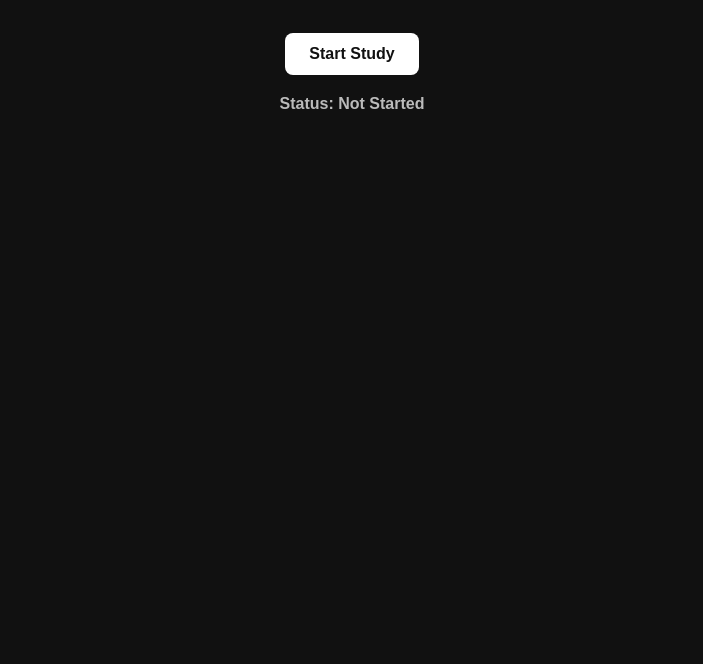
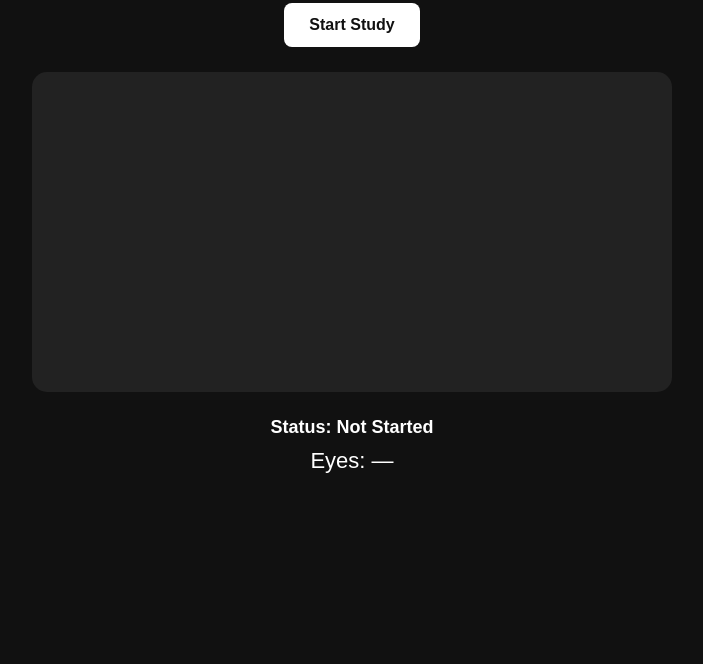
Before and after one commit to 5hyvansh/study-eye-tracking, a plain HTML site: page index.html in a window 1280 px wide. Shown: the part 136-800 px from the top of the page, without its empty margins (288-991 px from the left). Drawn offline with Linux system fonts and the light colour scheme.

Commit message:
Refactor HTML structure and update styles

```diff
--- a/index.html
+++ b/index.html
@@ -3,12 +3,13 @@
 <head>
   <meta charset="UTF-8">
   <meta name="viewport" content="width=device-width, initial-scale=1.0">
+
   <title>Study Eye Alarm</title>
 
   <style>
     body {
       margin: 0;
-      padding: 40px 20px;
+      padding: 30px 15px;
       font-family: Arial, sans-serif;
       text-align: center;
       background: #111;
@@ -16,16 +17,29 @@
     }
 
     h1 {
-      margin-bottom: 10px;
+      margin-bottom: 5px;
     }
 
     p {
-      color: #bbb;
+      color: #aaa;
+    }
+
+    .camera-box {
+      width: 640px;
+      max-width: 95%;
+      margin: 25px auto;
+    }
+
+    video {
+      width: 100%;
+      display: block;
+      border-radius: 15px;
+      transform: scaleX(-1);
+      background: #222;
     }
 
     button {
-      margin-top: 20px;
-      padding: 12px 24px;
+      padding: 13px 25px;
       border: none;
       border-radius: 8px;
       background: white;
@@ -37,21 +51,17 @@
 
     button:disabled {
       opacity: 0.5;
-      cursor: not-allowed;
     }
 
-    #status {
+    .status {
       margin-top: 20px;
+      font-size: 18px;
       font-weight: bold;
     }
 
-    video {
-      width: 400px;
-      max-width: 95%;
-      margin: 25px auto;
-      display: block;
-      border-radius: 15px;
-      background: #222;
+    .eye-status {
+      margin-top: 10px;
+      font-size: 22px;
     }
   </style>
 </head>
@@ -64,9 +74,19 @@
 
   <button id="startBtn">Start Study</button>
 
-  <p id="status">Status: Not Started</p>
+  <div class="camera-box">
+    <video id="video" autoplay playsinline></video>
+  </div>
 
-  <script src="script.js"></script>
+  <div class="status" id="status">
+    Status: Not Started
+  </div>
+
+  <div class="eye-status" id="eyeStatus">
+    Eyes: —
+  </div>
+
+  <script type="module" src="script.js"></script>
 
 </body>
 </html>
```
